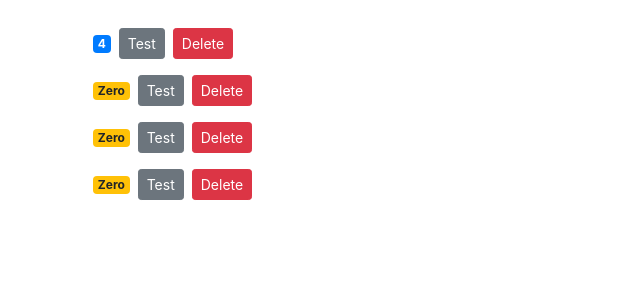
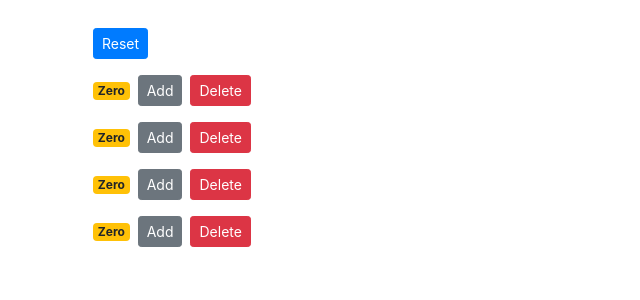
Before and after one commit to ryansat/react-beginner-course, a React (Create React App) app: page / in a window 1280 px wide. Shown: the top 300 px of the page, without its empty margins (0-640 px from the left). Built offline with nearby package versions, Linux system fonts and the light colour scheme.

Commit message:
add new hanlder
add new hanlder

```diff
--- a/src/components/counter.jsx
+++ b/src/components/counter.jsx
@@ -1,14 +1,19 @@
 import React, { Component } from 'react';
 
-class Couter extends Component {
-    state = {
-        value: this.props.value,
-        tags: ['tag1', 'tag2', 'tag3']
-    };
+class Counter extends Component {
+    // state = {
+    //     value: this.props.counter.value,
+    //     tags: ['tag1', 'tag2', 'tag3']
+    // };
 
     renderTags(){
         if (this.state.tags.length === 0) return <p>There is no tags!</p>
         return <ul> {this.state.tags.map(tag => <li key={tag}>{tag}</li>)}</ul>
+    }
+
+    handleClick = (product) => {
+        console.log(product);
+        this.setState({count: this.state.value+1});
     }
 
 
@@ -18,25 +23,29 @@
                 {/* {this.renderTags()} */}
                 <span className={this.getBadgeClasses()}>{this.formatCount()}</span>
                 <button
-                    onClick={() => this.handleClick('test product')}
+                    onClick={() => this.props.onIncrement(this.props.counter)}
                     className="btn btn-secondary btn-sm">
-                Test
+                Add
                 </button>
-                <button onClick={this.props.onDelete} className="btn btn-danger btn-sm m-2">Delete</button>
+                <button onClick={() => this.props.onDelete(this.props.counter.id)}
+                className="btn btn-danger btn-sm m-2"
+                >
+                    Delete
+                </button>
             </div>
         );
     }
 
     getBadgeClasses() {
         let classes = "badge m-2 badge-";
-        classes += this.state.value === 0 ? "warning" : "primary";
+        classes += this.props.counter.value === 0 ? "warning" : "primary";
         return classes;
     }
 
     formatCount(){
-        const { value: count } = this.state;
+        const { value: count } = this.props.counter;
         return count === 0 ? 'Zero' : count;
     }
 }
 
-export default Couter;
+export default Counter;
--- a/src/components/counters.jsx
+++ b/src/components/counters.jsx
@@ -3,23 +3,46 @@
 class Counters extends Component {
     state = {
         counters: [
-            {id: 1, value: 4},
+            {id: 1, value: 0},
             {id: 2, value: 0},
             {id: 3, value: 0},
             {id: 4, value: 0},
         ]
      }
 
-    handleDelete = () => {
-        console.log("event handle call");
+    handleIncrement = counter => {
+        const counters = [...this.state.counters];
+        const idnex = counters.indexOf(counter);
+        counters[idnex] = {...counter};
+        counters[idnex].value++;
+        this.setState({counters});
     }
+
+    handleDelete = counterId => {
+        const counters = this.state.counters.filter(c => c.id !== counterId);
+        this.setState({counters});
+    };
+
+    handleReset = () =>{
+        const counters = this.state.counters.map(c => {
+            c.value = 0;
+            return c;
+        });
+        this.setState({counters});
+    }
+
     render() {
         return (<div>
+            <button onClick={this.handleReset} className="btn btn-primary btn-sm m-2">
+                Reset
+            </button>
             {this.state.counters.map(counter =>
             <Counter
                 key={counter.id}
-                value={counter.value}
-                onDelete={this.handleDelete}/>)}
+                counter={counter}
+                onDelete={this.handleDelete}
+                onIncrement={this.handleIncrement}
+                />)}
         </div>);
     }
 }
```
